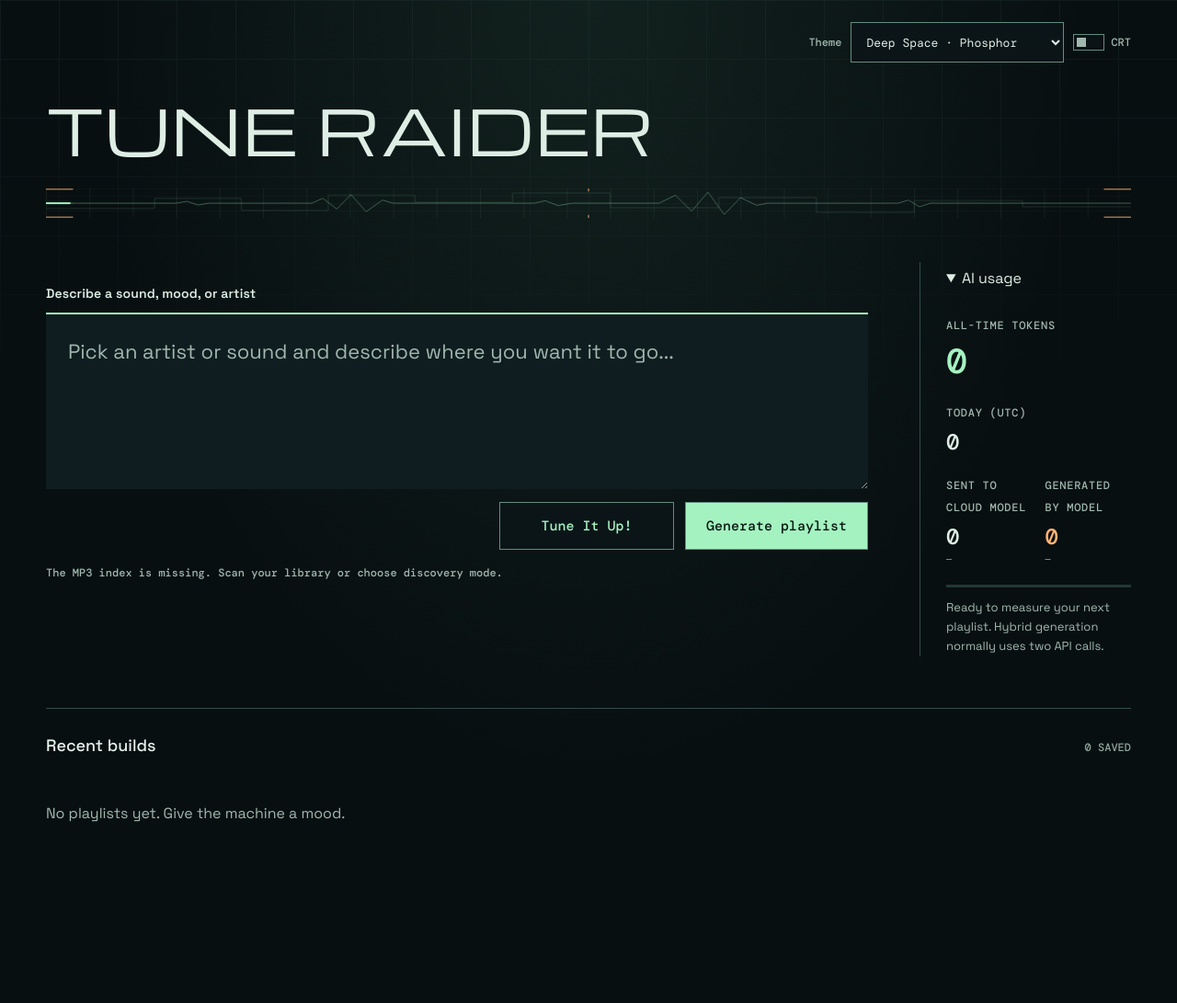
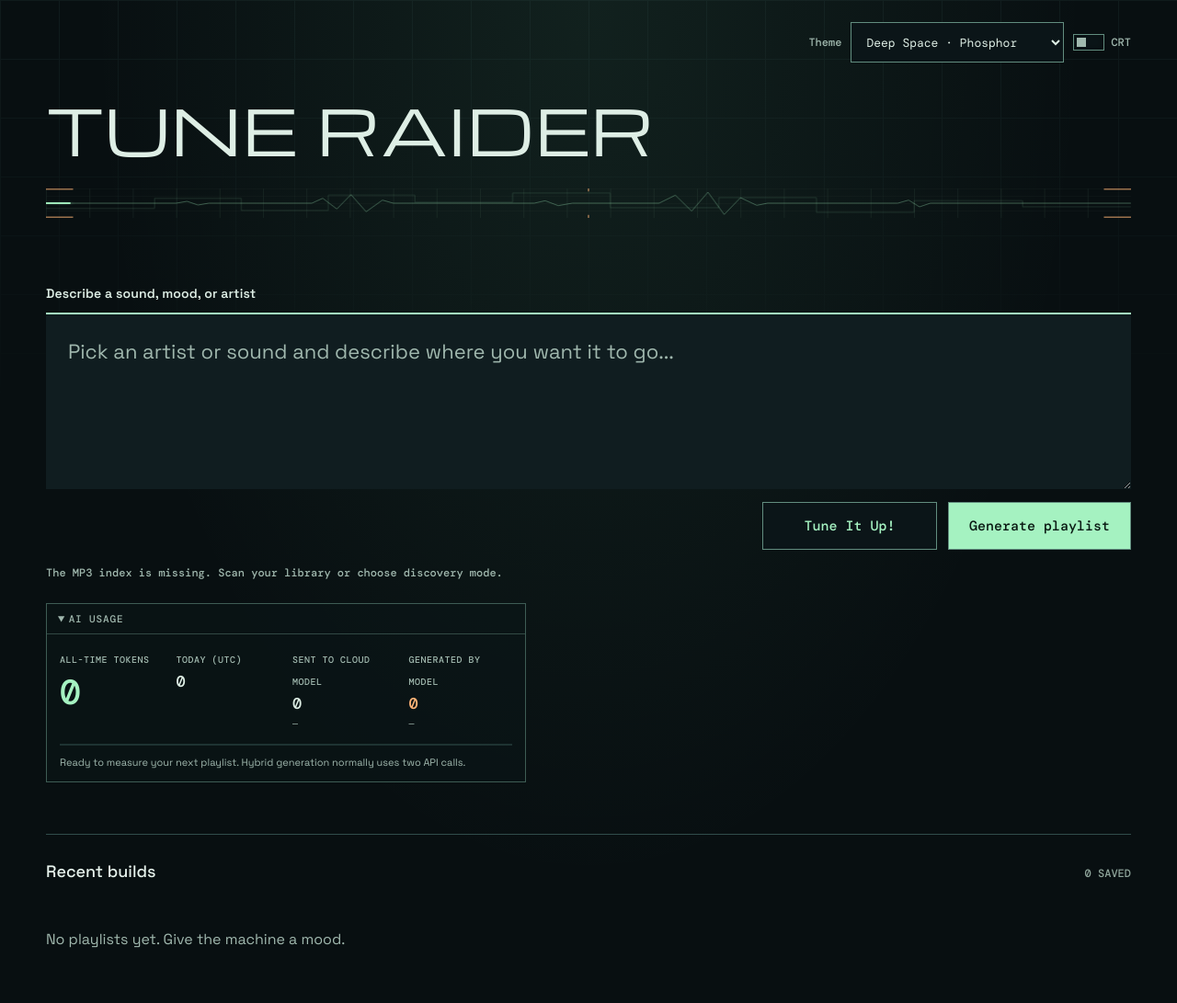
Before and after one commit to dmillion/spotify-gpt, a Flask app: page / in a window 1280 px wide, after a click on "AI USAGE". Shown: the top 1091 px of the page at 92% size. Before the commit the page ends 894 px from the top, so only its background shows below. Run offline with Flask 3, Linux system fonts and the light colour scheme; data that the repository does not hold is empty.

Commit message:
Collapse AI usage and simplify workspace

```diff
--- a/static/themes.css
+++ b/static/themes.css
@@ -189,7 +189,7 @@ h1 { font-size:clamp(36px,5.5vw,68px); line-height:1.04; letter-spacing:-.045em;
 .panel-index { display:inline-grid; place-items:center; width:24px; height:25px; border:0; color:var(--muted); font:12px 'DM Mono',monospace; flex-shrink:0; }
 h2 { font-size:18px; font-weight:500; display:flex; align-items:center; gap:12px; }
 .panel-heading h2 { font-size:28px; letter-spacing:-.03em; }
-.workspace { display:grid; grid-template-columns:minmax(0,1fr) 230px; gap:56px; align-items:start; margin-bottom:56px; }
+.workspace { display:grid; grid-template-columns:minmax(0,1fr); gap:22px; align-items:start; margin-bottom:56px; }
 .compose-column { min-width:0; }
 
 .composer {
@@ -268,21 +268,61 @@ h2 { font-size:18px; font-weight:500; display:flex; align-items:center; gap:12px
 
 .status { color:var(--red); margin:16px 0; min-height:22px; font-size:13px; }
 .status:empty { display:none; }
-.usage { border-left:1px solid var(--line); padding:6px 0 0 28px; margin:0; }
-.usage h2 { font:600 13px 'DM Mono',monospace; text-transform:uppercase; letter-spacing:.12em; color:var(--ink); }
-.usage-grid { grid-template-columns:1fr 1fr; border:0; margin:26px 0 20px; gap:22px 16px; }
+.usage {
+  width:max-content;
+  max-width:100%;
+  margin:0;
+  padding:0;
+  border:1px solid color-mix(in srgb,var(--line-strong) 60%,transparent);
+  background:color-mix(in srgb,var(--control) 62%,transparent);
+}
+.usage-summary {
+  cursor:pointer;
+  padding:8px 12px;
+  color:var(--muted);
+  font:500 11px/1.5 'DM Mono',monospace;
+  letter-spacing:.08em;
+  text-transform:uppercase;
+  user-select:none;
+}
+.usage-summary:hover { color:var(--ink); }
+.usage-summary:focus-visible { outline:2px solid var(--focus); outline-offset:3px; }
+.usage-body {
+  width:min(520px,calc(100vw - 56px));
+  padding:14px 14px 12px;
+  border-top:1px solid color-mix(in srgb,var(--line-strong) 45%,transparent);
+}
+.usage-grid {
+  grid-template-columns:repeat(4,minmax(0,1fr));
+  border:0;
+  margin:0 0 14px;
+  gap:14px;
+}
 .usage-grid > div { padding:0; border:0; }
 .usage-grid > div + div { border:0; }
-.usage-grid > div:first-child, .usage-grid > div:nth-child(2) { grid-column:1 / -1; }
-.usage-grid .meta { font-size:12px; font-weight:500; letter-spacing:.06em; text-transform:uppercase; color:var(--muted); }
-.usage-value { font-size:24px; color:var(--ink); line-height:1.15; }
-#usage-total { font-size:44px; color:var(--acid); letter-spacing:-.06em; }
+.usage-grid .meta {
+  font-size:10px;
+  font-weight:500;
+  letter-spacing:.05em;
+  text-transform:uppercase;
+  color:var(--muted);
+}
+.usage-value {
+  display:block;
+  margin-top:4px;
+  font-size:17px;
+  color:var(--ink);
+  line-height:1.15;
+}
+#usage-total { font-size:17px; color:var(--acid); letter-spacing:0; }
 #usage-output { color:var(--red); }
-.usage-bar { height:3px; opacity:.65; }
-.usage-note { font-size:13px; }
-.usage-details { margin-top:12px; }
-.usage-details summary { cursor:pointer; color:var(--muted); font:12px/1.8 'DM Mono',monospace; padding:8px 0; }
-.usage-details summary:focus-visible { outline:2px solid var(--focus); outline-offset:3px; }
+.usage-bar { height:2px; margin:0 0 10px; opacity:.55; }
+.usage-note { margin:0; font-size:11px; color:var(--muted); }
+@media (max-width:700px) {
+  .usage { width:100%; }
+  .usage-body { width:100%; }
+  .usage-grid { grid-template-columns:repeat(2,minmax(0,1fr)); }
+}
 .history-panel { border-top:1px solid var(--line); padding-top:26px; }
 .section-head { border:0; padding-bottom:16px; margin-bottom:8px; gap:12px; }
 .section-head h2 { color:var(--ink); }
```
